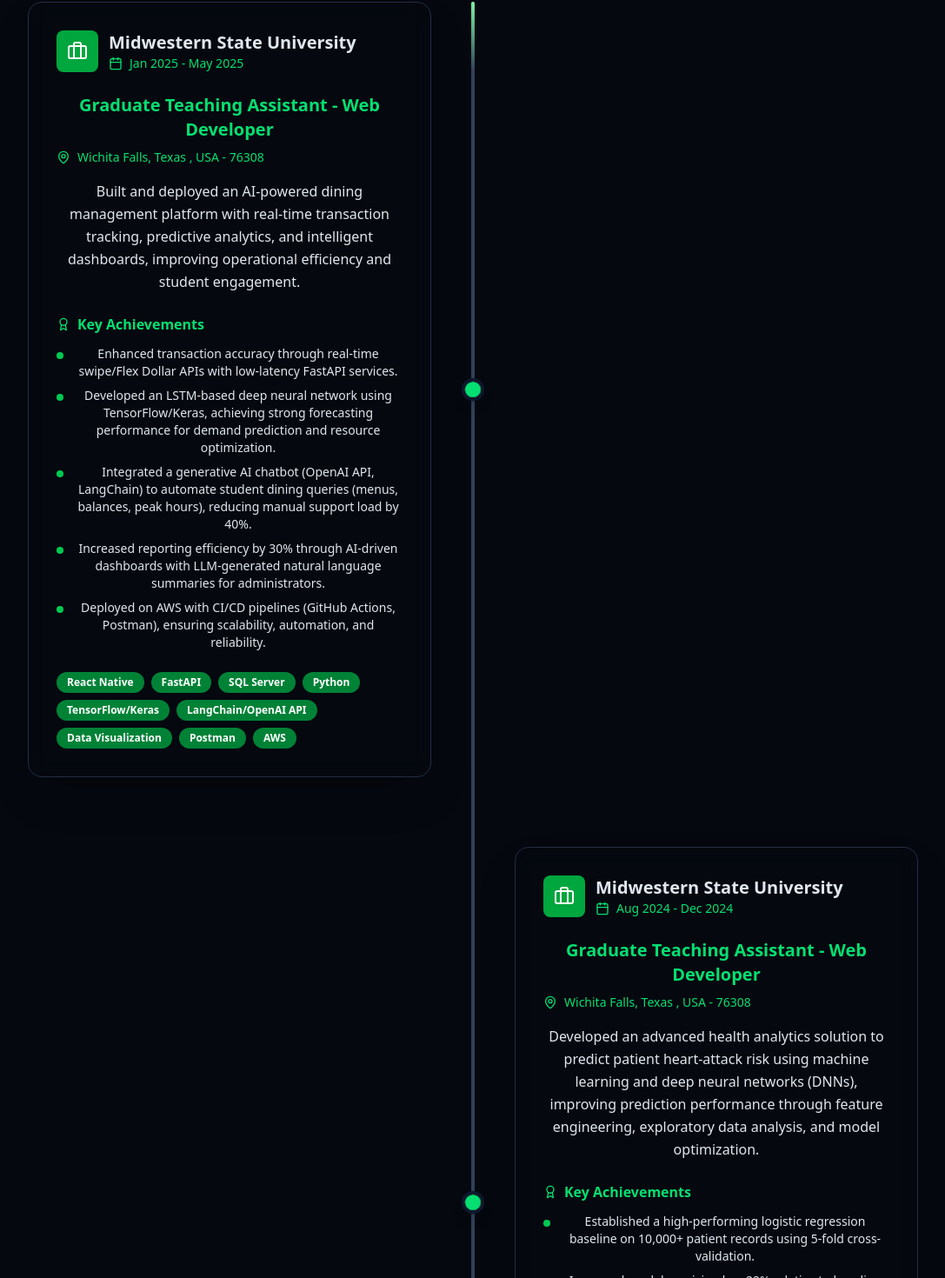
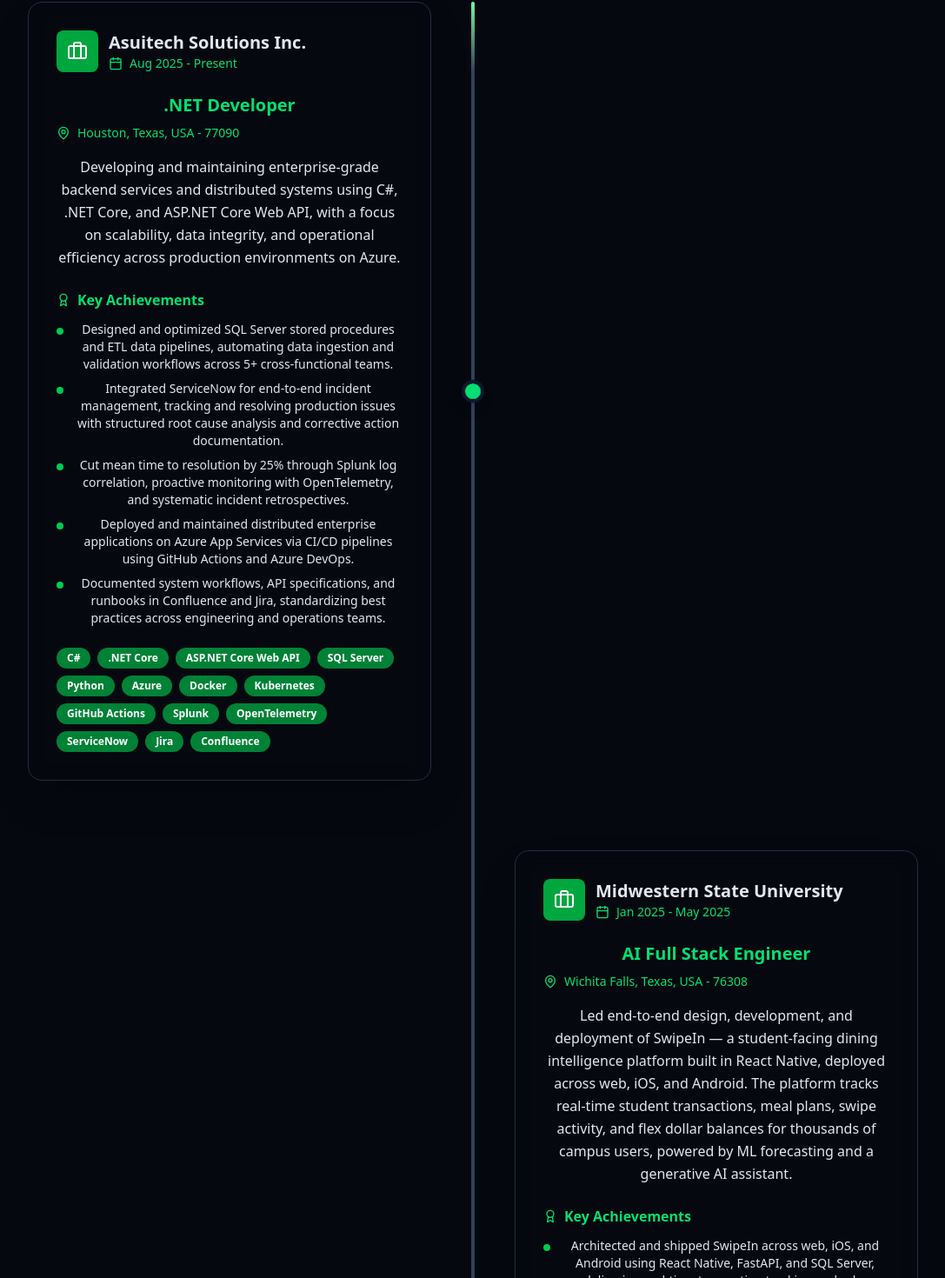
Before and after one commit to RajatProg/Portfolio, a React (Vite) app: page / in a window 1280 px wide. Shown: the part 2459-3929 px from the top of the page at 87% size, without its empty margins (96-1183 px from the left). Built offline with nearby package versions, Linux system fonts and the light colour scheme.

Commit message:
Major update

```diff
--- a/src/components/Experience.jsx
+++ b/src/components/Experience.jsx
@@ -31,71 +31,106 @@
 
   const experiences = [
   {
-      company: "Midwestern State University",
-      position: "Graduate Teaching Assistant - Web Developer",
-      duration: "Jan 2025 - May 2025",
-      location: "Wichita Falls, Texas , USA - 76308",
+    company: "Asuitech Solutions Inc.",
+    position: ".NET Developer",
+    duration: "Aug 2025 - Present",
+    location: "Houston, Texas, USA - 77090",
     description:
-        "Built and deployed an AI-powered dining management platform with real-time transaction tracking, predictive analytics, and intelligent dashboards, improving operational efficiency and student engagement.",
-
+      "Developing and maintaining enterprise-grade backend services and distributed systems using C#, .NET Core, and ASP.NET Core Web API, with a focus on scalability, data integrity, and operational efficiency across production environments on Azure.",
     achievement: [
-        "Enhanced transaction accuracy through real-time swipe/Flex Dollar APIs with low-latency FastAPI services.",
-        "Developed an LSTM-based deep neural network using TensorFlow/Keras, achieving strong forecasting performance for demand prediction and resource optimization.",
-        "Integrated a generative AI chatbot (OpenAI API, LangChain) to automate student dining queries (menus, balances, peak hours), reducing manual support load by 40%.",
-        "Increased reporting efficiency by 30% through AI-driven dashboards with LLM-generated natural language summaries for administrators.",
-        "Deployed on AWS with CI/CD pipelines (GitHub Actions, Postman), ensuring scalability, automation, and reliability."
+      "Designed and optimized SQL Server stored procedures and ETL data pipelines, automating data ingestion and validation workflows across 5+ cross-functional teams.",
+      "Integrated ServiceNow for end-to-end incident management, tracking and resolving production issues with structured root cause analysis and corrective action documentation.",
+      "Cut mean time to resolution by 25% through Splunk log correlation, proactive monitoring with OpenTelemetry, and systematic incident retrospectives.",
+      "Deployed and maintained distributed enterprise applications on Azure App Services via CI/CD pipelines using GitHub Actions and Azure DevOps.",
+      "Documented system workflows, API specifications, and runbooks in Confluence and Jira, standardizing best practices across engineering and operations teams."
     ],
-      skills: ["React Native", "FastAPI", "SQL Server", "Python", "TensorFlow/Keras", "LangChain/OpenAI API", "Data Visualization", "Postman", "AWS"],
+    skills: [
+      "C#", ".NET Core", "ASP.NET Core Web API", "SQL Server", "Python",
+      "Azure", "Docker", "Kubernetes", "GitHub Actions", "Splunk",
+      "OpenTelemetry", "ServiceNow", "Jira", "Confluence"
+    ]
   },
   {
     company: "Midwestern State University",
-      position: "Graduate Teaching Assistant - Web Developer",
+    position: "AI Full Stack Engineer",
+    duration: "Jan 2025 - May 2025",
+    location: "Wichita Falls, Texas, USA - 76308",
+    description:
+      "Led end-to-end design, development, and deployment of SwipeIn — a student-facing dining intelligence platform built in React Native, deployed across web, iOS, and Android. The platform tracks real-time student transactions, meal plans, swipe activity, and flex dollar balances for thousands of campus users, powered by ML forecasting and a generative AI assistant.",
+    achievement: [
+      "Architected and shipped SwipeIn across web, iOS, and Android using React Native, FastAPI, and SQL Server, delivering real-time transaction tracking and role-differentiated dashboards for students, staff, and administrators.",
+      "Built a production RAG assistant using LangChain and OpenAI GPT API with FAISS vector store, automating student dining queries and reducing manual operational interventions by 40%.",
+      "Developed LSTM and ARIMA forecasting models using TensorFlow/Keras and Python, achieving under 8% MAPE for demand prediction and resource optimization.",
+      "Deployed cloud-native infrastructure on AWS (EC2, RDS, S3, Lambda) using Docker, Kubernetes, Terraform, and GitHub Actions CI/CD with real-time monitoring and analytics dashboards.",
+      "Presented SwipeIn at the North Texas Area Student Conference, demonstrating measurable campus impact."
+    ],
+    skills: [
+      "React Native", "FastAPI", "Python", "SQL Server", "TensorFlow/Keras",
+      "LangChain", "OpenAI GPT API", "FAISS", "LSTM", "ARIMA",
+      "AWS", "Docker", "Kubernetes", "Terraform", "GitHub Actions"
+    ]
+  },
+  {
+    company: "Midwestern State University",
+    position: "Machine Learning Engineer",
     duration: "Aug 2024 - Dec 2024",
-      location: "Wichita Falls, Texas , USA - 76308",
+    location: "Wichita Falls, Texas, USA - 76308",
     description:
-        "Developed an advanced health analytics solution to predict patient heart-attack risk using machine learning and deep neural networks (DNNs), improving prediction performance through feature engineering, exploratory data analysis, and model optimization.",
+      "Built an end-to-end clinical ML pipeline to predict heart attack risk from 5,000+ patient records using Python, scikit-learn, and TensorFlow/Keras. Deployed the model as a production-ready FastAPI REST API with automated testing, MLflow experiment tracking, and systematic evaluation across 15+ iterations.",
     achievement: [
-        "Established a high-performing logistic regression baseline on 10,000+ patient records using 5-fold cross-validation.",
-        "Improved model precision by ~22% relative to baseline through targeted feature engineering, preprocessing, and hyperparameter tuning.",
-        "Designed and fine-tuned a deep neural network with multiple hidden layers, ReLU activations, dropout, and L2 regularization, achieving robust risk classification performance.",
-        "Applied comprehensive evaluation techniques (confusion matrix, ROC-AUC, classification reports) to validate model reliability and interpretability."
+      "Achieved 94.7% predictive accuracy on 5,000+ clinical records through systematic feature engineering, preprocessing, and hyperparameter tuning.",
+      "Improved AUC-ROC by 12% over the logistic regression baseline by designing and fine-tuning a deep neural network with dropout, L2 regularization, and ReLU activations.",
+      "Tracked 15+ model iterations using MLflow for experiment management, model versioning, and performance comparison, enabling reproducible and auditable ML workflows.",
+      "Deployed the trained model as a FastAPI REST API with automated NUnit-style validation pipelines enforcing prediction accuracy and response latency standards.",
+      "Applied comprehensive evaluation techniques including confusion matrices, ROC-AUC curves, and classification reports to validate model reliability and clinical interpretability."
     ],
-      skills: ["Python", "scikit-learn", "TensorFlow/Keras", "Pandas", "Matplotlib/Seaborn"],
+    skills: [
+      "Python", "scikit-learn", "TensorFlow/Keras", "FastAPI",
+      "MLflow", "Pandas", "NumPy", "Matplotlib", "Seaborn",
+      "REST APIs", "NUnit", "AWS SageMaker"
+    ]
   },
   {
     company: "Cognizant Technology Solutions",
-      position: "Software Engineer",
-      duration: "Aug 2021 - July 2023",
-      location: "Hyderabad, Telangana , India - 500056",
+    position: "Software Engineer - .NET Developer",
+    duration: "Aug 2021 - Jul 2023",
+    location: "Hyderabad, Telangana, India - 500056",
     description:
-        "Developed and supported enterprise-grade applications with scalable backend APIs and Angular-based UIs, ensuring performance, reliability, and effective collaboration across global teams.",
-
+      "Developed and supported enterprise insurance backend services for National Life Group, a Fortune 500 life insurer. Owned end-to-end SDLC validation across agent, customer, and plan admin policy systems, ensuring zero-defect production deployments and high data integrity across financial and policyholder data.",
     achievement: [
-        "Resolved 100+ weekly ServiceNow incidents, reducing P3–P4 resolution times by 40% through root-cause analysis and rapid response.",
-        "Reduced post-release defects by ~98% by expanding automated NUnit test coverage and strengthening pre-release QA processes.",
-        "Optimized backend APIs and SQL queries, reducing response latency and improving system throughput under production load.",
-        "Ensured controlled, high-quality deployments through CI/CD pipelines (Jenkins, TFS) and Agile sprint collaboration.",
-        "Collaborated with DevOps and security teams to integrate Auth0 authentication and Splunk monitoring, strengthening system security and uptime."
+      "Resolved 100+ weekly P1-P4 incidents via ServiceNow, cutting resolution time by 40% through root cause analysis, Splunk log correlation, and structured corrective action documentation.",
+      "Owned end-to-end UAT validation for insurance backend services, signing off every code change before production to ensure zero-defect release cycles.",
+      "Reduced post-deployment defects by 60% by expanding NUnit automated test coverage and strengthening pre-release QA processes across all release cycles.",
+      "Optimized backend APIs and SQL Server stored procedures for multi-table policyholder, payment, and annuity queries, cutting API response times by 25%.",
+      "Integrated Auth0 for multi-portal authentication and Splunk for production monitoring, strengthening system security and achieving 99.9% uptime across insurance platforms."
     ],
-      skills: ["NET Core", "Angular", "SQL Server", "NUnit", "Splunk", "Auth0", "Jenkins CI/CD", "TFS", "Jira", "ServiceNow"],
+    skills: [
+      ".NET Core", "C#", "ASP.NET Web API", "Angular", "SQL Server",
+      "NUnit", "Splunk", "Auth0", "Jenkins", "ServiceNow",
+      "Jira", "Confluence", "Azure DevOps"
+    ]
   },
   {
     company: "Cognizant Technology Solutions",
-      position: "Programmer Analyst (Full-Stack Developer)",
-      duration: "Feb 2021 - July 2021",
-      location: "Hyderabad, Telangana , India - 500056",
+    position: "Programmer Analyst",
+    duration: "Feb 2021 - Jul 2021",
+    location: "Hyderabad, Telangana, India - 500056",
     description:
-        "Developed and deployed a full-stack Library Records Management system to automate book tracking, late-fee processing, and reporting, improving operational efficiency and user experience.",
+      "Developed and deployed a full-stack Library Management System using ASP.NET Web API, Angular, and SQL Server with EF Core (Code-First), OAuth 2.0 authentication, and RBAC. Delivered the system with high test coverage, optimized performance, and production-grade reliability.",
     achievement: [
-        "Automated late-fee calculations, reducing manual effort and accelerating sprint delivery by ~40%.",
-        "Achieved 95% unit test coverage, cutting post-deployment defects by 40% through robust NUnit testing.",
-        "Optimized frontend performance, reducing Angular page load times by 25% for smoother user experience.",
-        "Maintained 99.9% uptime by deploying Azure-hosted microservices with proactive monitoring and alerting via Splunk."
+      "Achieved 95% NUnit unit test coverage, reducing post-deployment defects by 60% through comprehensive automated testing across all API endpoints and business logic.",
+      "Cut API response times by 25% through SQL query optimization, EF Core tuning, and targeted backend performance improvements.",
+      "Accelerated sprint delivery by 40% by automating financial transaction processing workflows and record update pipelines.",
+      "Maintained 99.9% uptime by deploying on Azure with proactive monitoring and alerting via Splunk across all microservice components.",
+      "Implemented OAuth 2.0 authentication and role-based access control (RBAC), ensuring secure access management across student, librarian, and admin portals."
     ],
-      skills: ["ASP.NET WebAPI & MVC", "NET Framework", "Angular", "SQL Server", "NUnit", "Azure", "Splunk", "Microservices"]
+    skills: [
+      "ASP.NET Web API", "ASP.NET MVC", ".NET Framework",
+      "Angular", "SQL Server", "Entity Framework Core",
+      "OAuth 2.0", "NUnit", "Azure", "Splunk", "Microservices"
+    ]
   }
 ];
-
 
   return (
     <section
```
Lines whose indentation alone changed are shown as unchanged.
